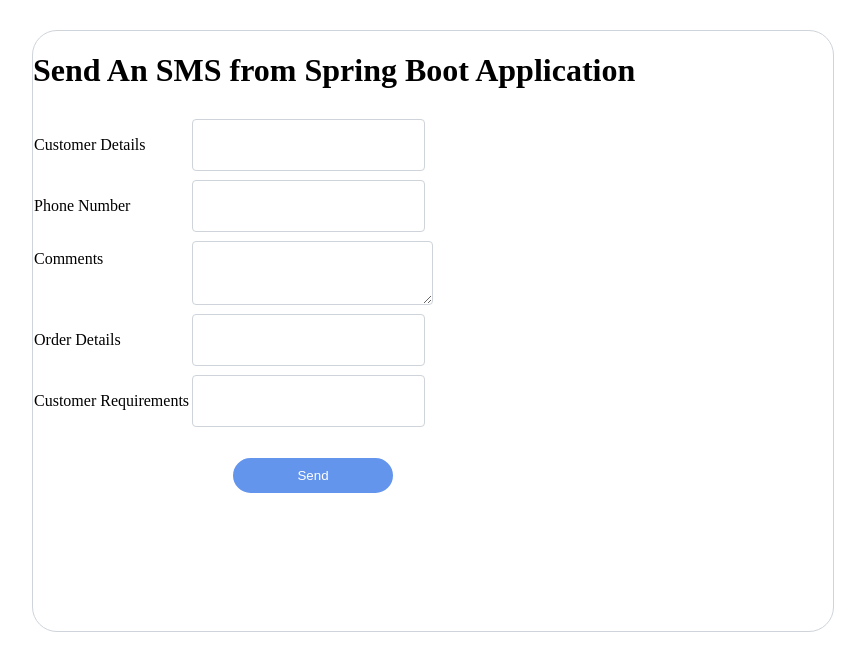
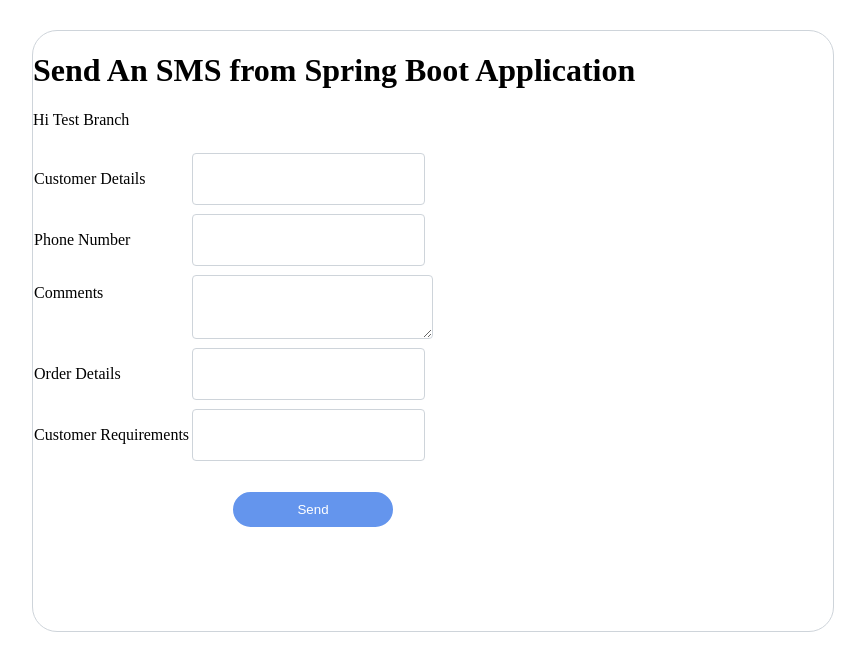
Before and after one commit to chenchumohan/SMSEXample_GUI, an Angular app: page / in a window 1280 px wide. Shown: the top 670 px of the page, without its empty margins (276-1141 px from the left). Built offline with nearby package versions, Linux system fonts and the light colour scheme.

Commit message:
Commited for Test branch

```diff
--- a/src/app/app.component.html
+++ b/src/app/app.component.html
@@ -2,6 +2,7 @@
 
 <div class="smsDiv">
   <h1>Send An SMS from Spring Boot Application</h1>
+  <p>Hi Test Branch</p>
   <form>
     <tr>
       <td>Customer Details</td>
```
